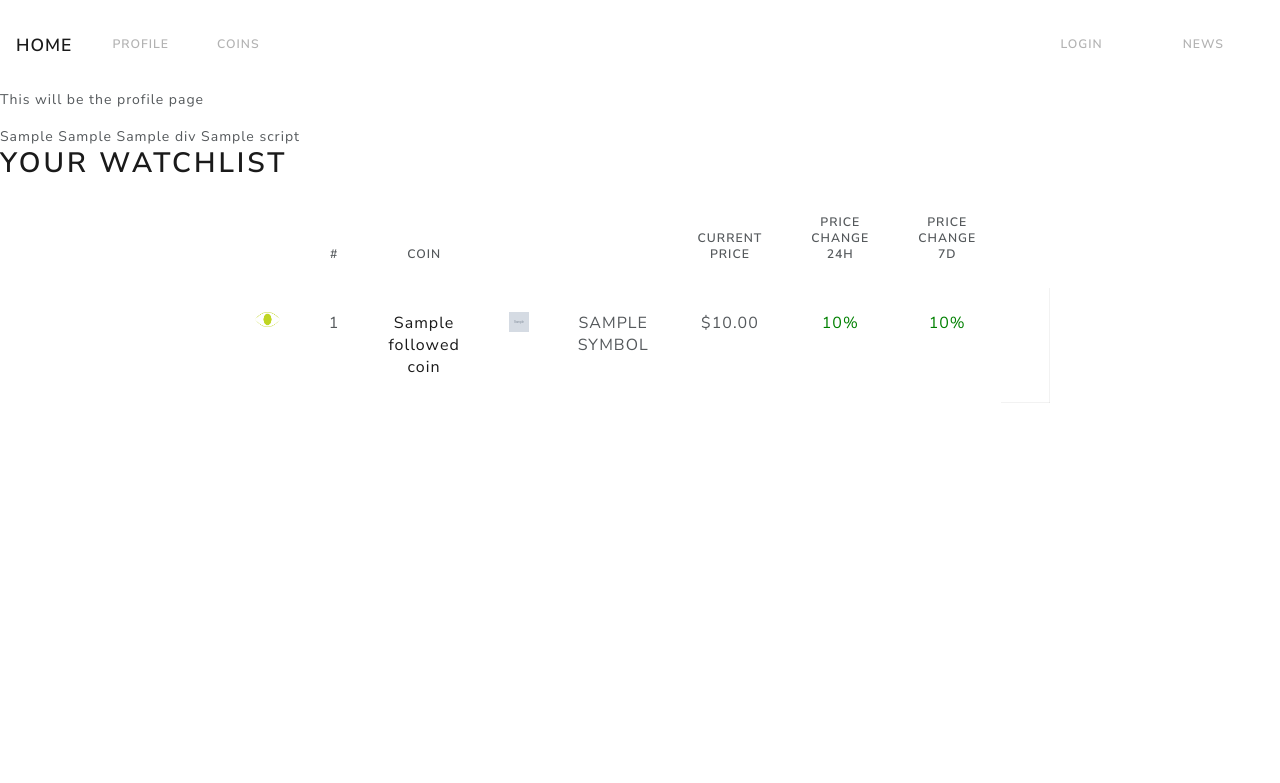
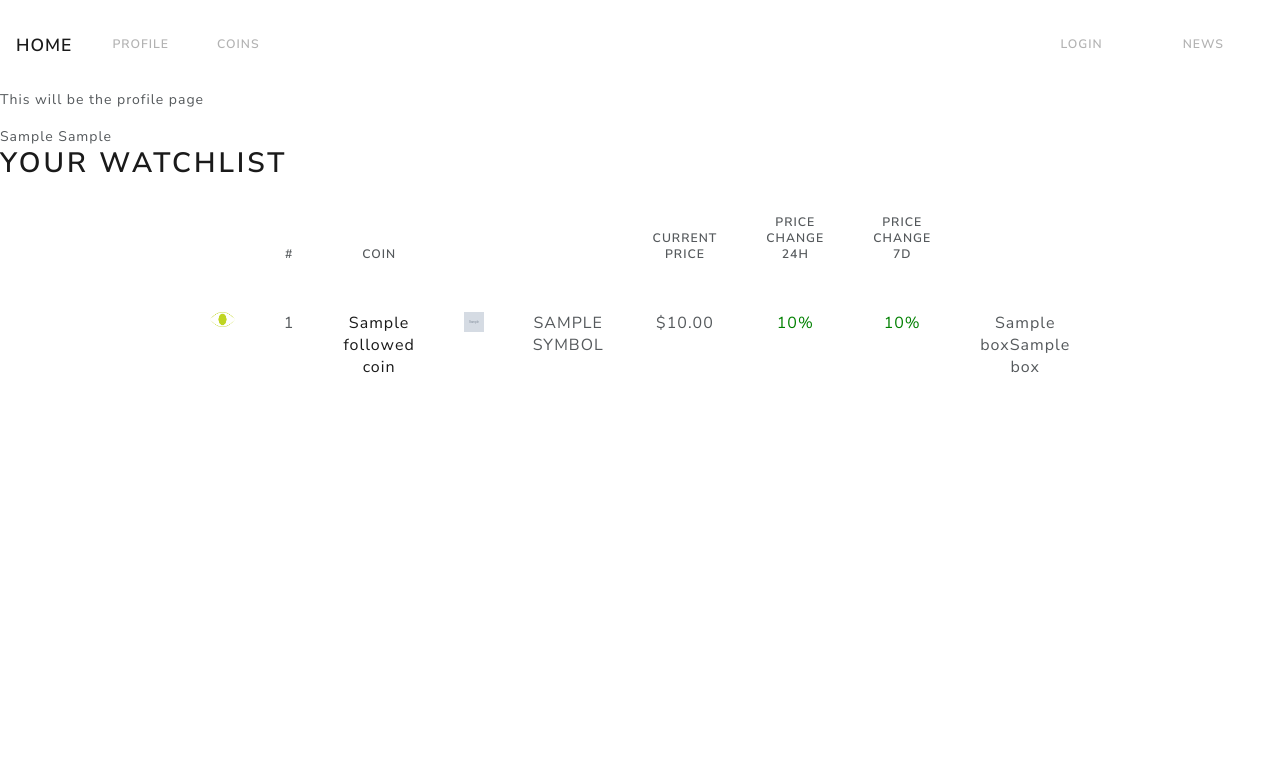
Before and after one commit to tryingtolearn11/watcher, a Flask app: template app/templates/profile.html in a window 1280 px wide. Shown: the top 783 px of the page. Run offline with Flask 2, Linux system fonts and the light colour scheme; the template is opened without the code that fills it: most values are stand-ins (such as "Sample title", 1, 10 or a date in 2020); grey boxes marked "Sample" are stand-in pictures; some libraries are stand-ins or nearby versions.

Commit message:
working on tiny plots

```diff
--- a/app/routes.py
+++ b/app/routes.py
@@ -192,22 +192,23 @@ def profile():
        # plots_list.append(figure(plot_width=200,
        #                         plot_height=100,x_axis_type="datetime"))
 
-    script = []
-    div = []
+    box = []
+    #script = [0] * len(plots)
+    #div = [0] * len(plots)
     for i in range(len(plots)):
-        script.append(components(plots[i]))
-        div.append(components(plots[i]))
-    print("len of script = ", len(script))
-    print("len of div = ", len(div))
+        script, div = components(plots[i])
+        box.append(script)
+        box.append(div)
+
+
+
     js_resources = INLINE.render_js()
     css_resources = INLINE.render_css()
-    script, div = components(plots[1])
     return render_template(
         "profile.html",
         title="Profile",
         followed_coins=followed_coins,
-        script=script,
-        div=div,
+        box=box,
         js_resources=js_resources,
         css_resources=css_resources)
 
--- a/app/templates/profile.html
+++ b/app/templates/profile.html
@@ -8,9 +8,6 @@
 
 {{ js_resources|indent(4)|safe }}
 {{ css_resources|indent(4)|safe }}
-{{div|safe}}
-{{script|safe}}
-
 <h2> Your Watchlist </h2>
 <table style="width:50%" class="table table-hover table-light text-center
                         table-bordered" align="center" style="margin: 0px
@@ -43,7 +40,7 @@
         <td>{{ c.current_price | currency_format() }}</td>
         <td>{{ c.price_change_24h | percent_color_format() }}</td>
         <td>{{ c.price_change_7d | percent_color_format() }}</td>
-
+        <td>{{ box[0] | safe }}{{ box[1] | safe }}</td>
         {% endfor %}
         </tr>
     </tbody>
```
Also changed, not shown: app.db, 2 other files.
